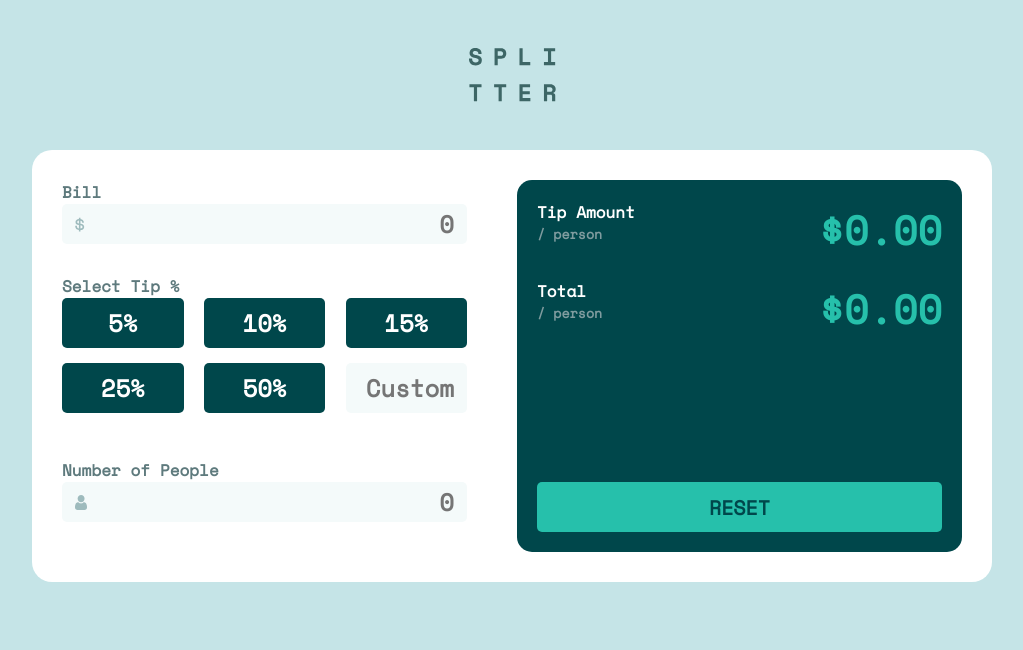
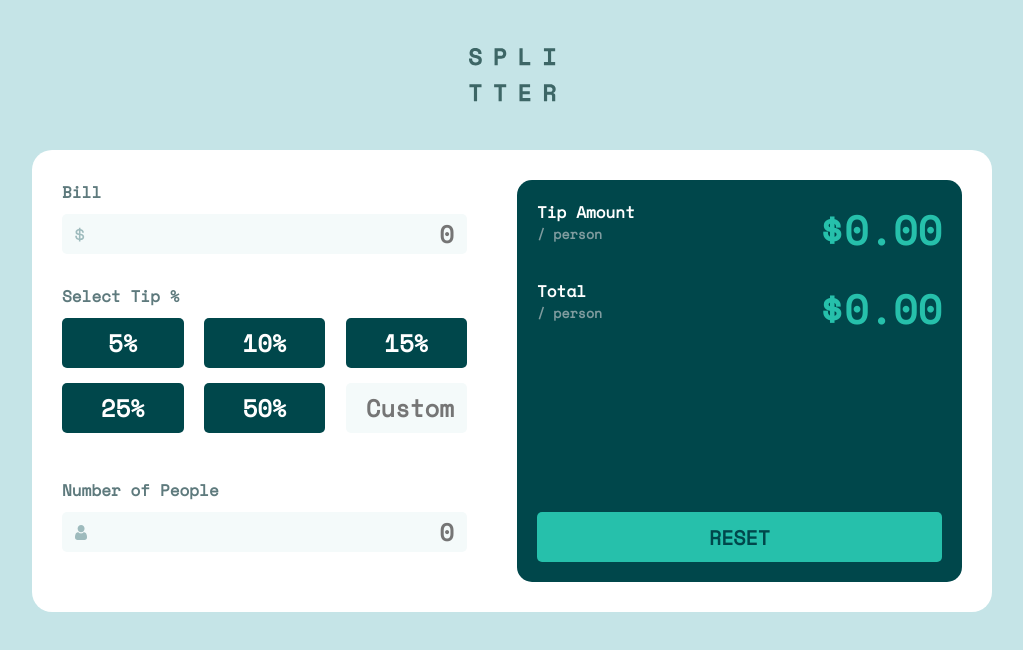
Before and after one commit to sefmadrid/tip-calculator, a React (Create React App) app: page / in a window 1280 px wide. Shown: the top 650 px of the page, without its empty margins (128-1151 px from the left). Built offline with nearby package versions, Linux system fonts and the light colour scheme.

Commit message:
update: Added bottom margin for labels.

```diff
--- a/src/sass/App.scss
+++ b/src/sass/App.scss
@@ -22,6 +22,11 @@ header {
 
 #calculator .field {
   margin-bottom: 30px;
+}
+
+#calculator .field > label{
+  margin-bottom: 10px;
+  display: block;
 }
 
 #calculator label {
```
